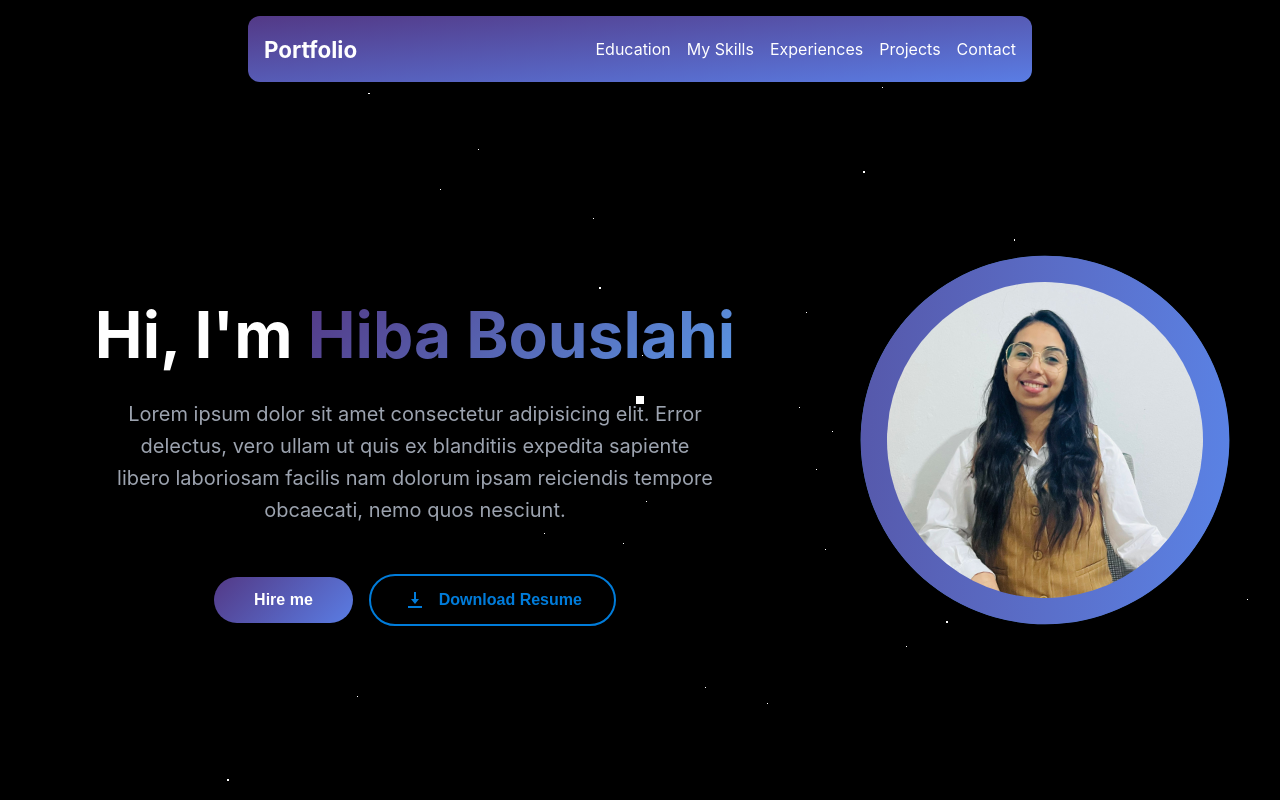
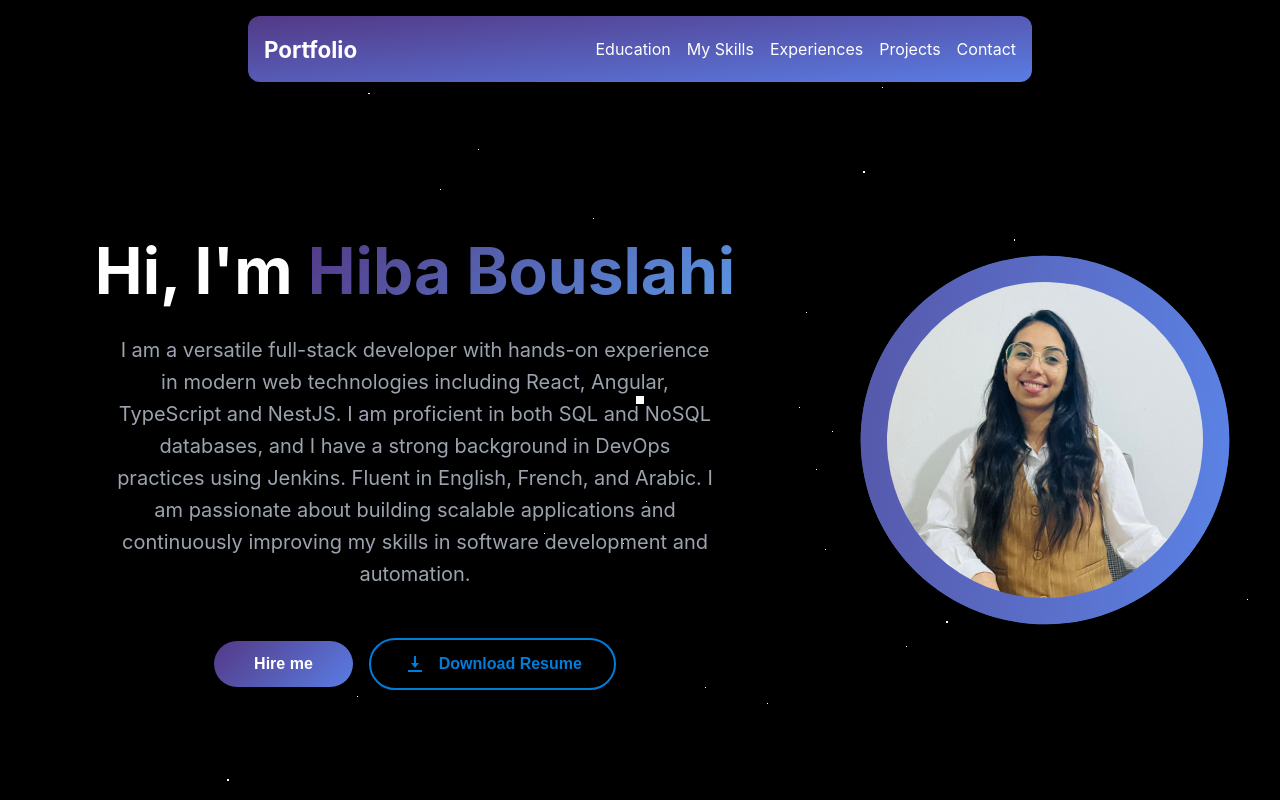
Before and after one commit to hyba22/Portfolio, a React (Vite) app: page / in a window 1280 px wide. Built offline with nearby package versions, Linux system fonts and the light colour scheme.

Commit message:
add home text

```diff
--- a/src/components/home/Home.tsx
+++ b/src/components/home/Home.tsx
@@ -28,9 +28,10 @@ function Home() {
                     animate={{ opacity: 1, y: 0 }}
                     transition={{ duration: 0.8, delay: 0.2 }}
                 >
-                    Lorem ipsum dolor sit amet consectetur adipisicing elit. Error delectus,
-                    vero ullam ut quis ex blanditiis expedita sapiente libero laboriosam
-                    facilis nam dolorum ipsam reiciendis tempore obcaecati, nemo quos nesciunt.
+                    I am a versatile full-stack developer with hands-on experience in modern web technologies including React, Angular, TypeScript and NestJS.
+                    I am proficient in both SQL and NoSQL databases, and I have a strong background in DevOps practices using Jenkins.
+                    Fluent in English, French, and Arabic. I am passionate about building scalable applications and continuously
+                    improving my skills in software development and automation.
                 </motion.p>
 
                 {/* buttons */}
```
